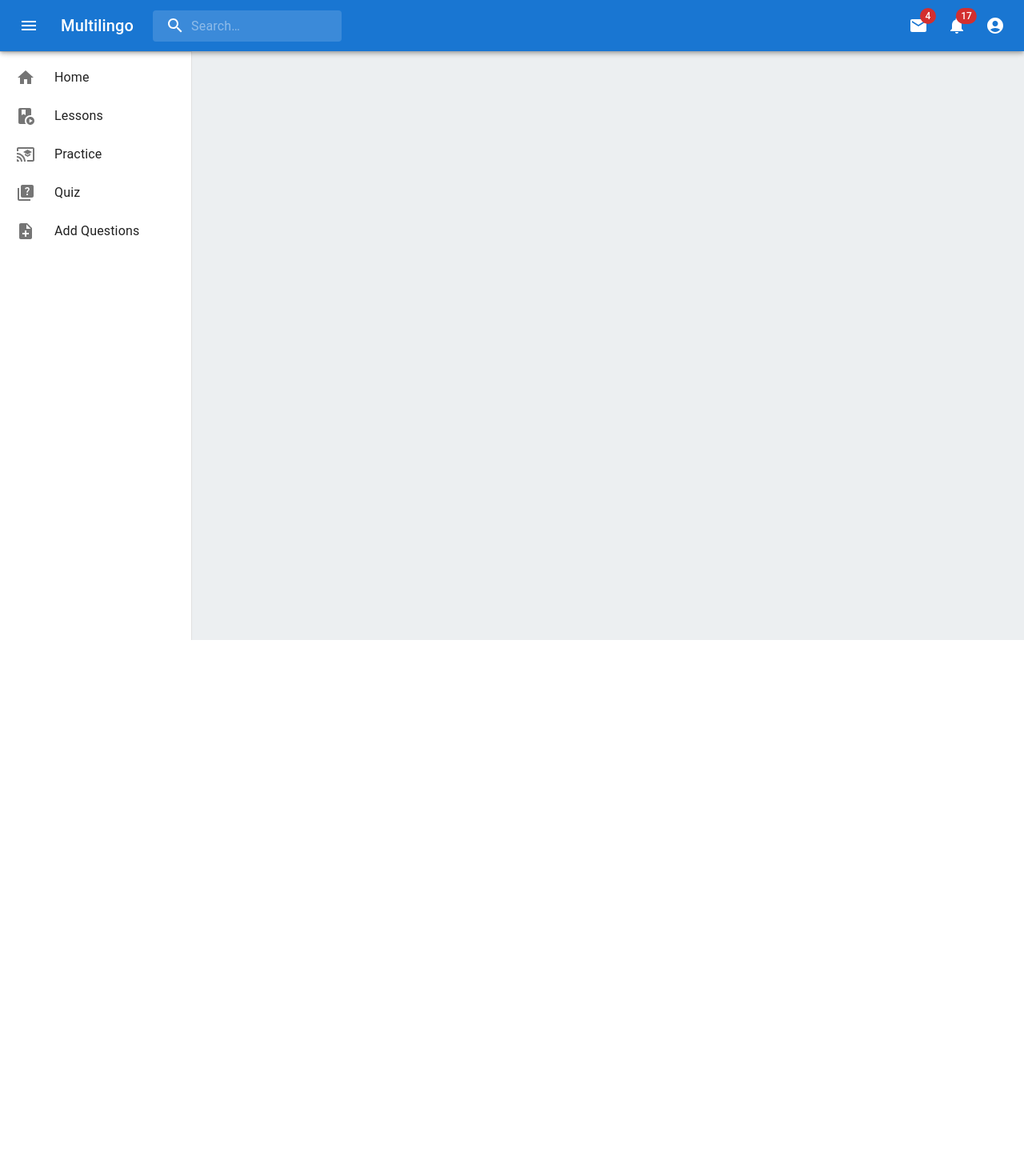
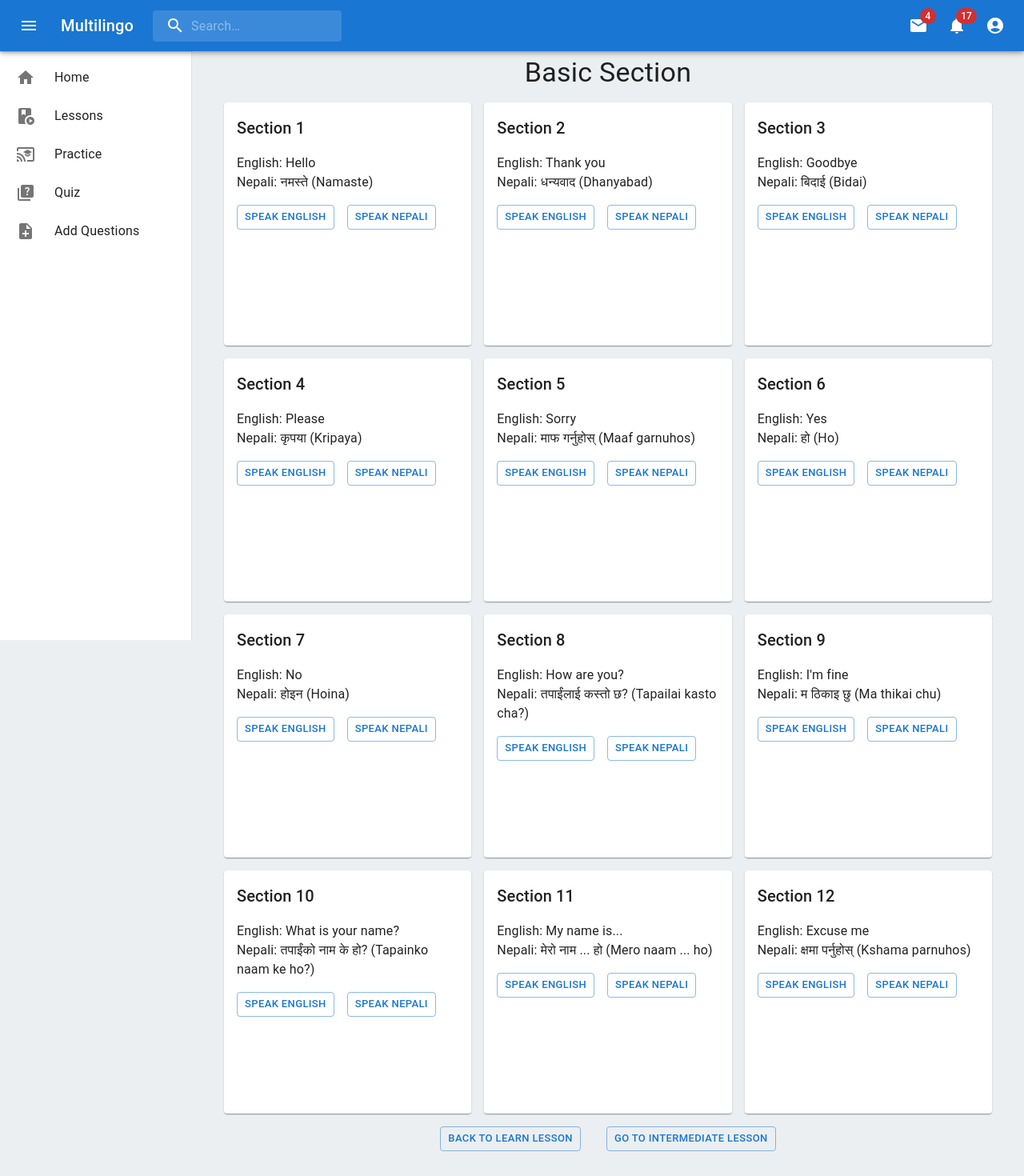
Before and after one commit to sristhilamichhane/multilingo, a React (Vite) app in the folder frontend/: page /basicLesson in a window 1280 px wide. Shown: the top 1470 px of the page at 80% size. Before the commit the page ends 800 px from the top, so only its background shows below. Built offline with nearby package versions, Linux system fonts and the light colour scheme; what react-swipeable-views-utils would draw is missing.

Commit message:
feat: :sparkles: content for basic lesson added

```diff
--- a/frontend/src/components/Lessons/BasicLesson.jsx
+++ b/frontend/src/components/Lessons/BasicLesson.jsx
@@ -1,6 +1,16 @@
-import { Box, Grid, styled } from "@mui/material";
+import {
+  Box,
+  Button,
+  Card,
+  CardContent,
+  Grid,
+  Stack,
+  Typography,
+  styled,
+} from "@mui/material";
 import Navbar from "../Navbar";
 import Sidebar from "../Sidebar";
+import { useNavigate } from "react-router-dom";
 
 const MainContent = styled(Box)(({ theme }) => ({
   flexGrow: 1,
@@ -11,6 +21,77 @@ const MainContent = styled(Box)(({ theme }) => ({
 }));
 
 const BasicLesson = () => {
+  const lessons = [
+    {
+      title: "Section 1",
+      english: "Hello",
+      nepali: "नमस्ते (Namaste)",
+    },
+    {
+      title: "Section 2",
+      english: "Thank you",
+      nepali: "धन्यवाद (Dhanyabad)",
+    },
+    {
+      title: "Section 3",
+      english: "Goodbye",
+      nepali: "बिदाई (Bidai)",
+    },
+    // Add more lessons here
+    {
+      title: "Section 4",
+      english: "Please",
+      nepali: "कृपया (Kripaya)",
+    },
+    {
+      title: "Section 5",
+      english: "Sorry",
+      nepali: "माफ गर्नुहोस् (Maaf garnuhos)",
+    },
+    {
+      title: "Section 6",
+      english: "Yes",
+      nepali: "हो (Ho)",
+    },
+    {
+      title: "Section 7",
+      english: "No",
+      nepali: "होइन (Hoina)",
+    },
+    {
+      title: "Section 8",
+      english: "How are you?",
+      nepali: "तपाईंलाई कस्तो छ? (Tapailai kasto cha?)",
+    },
+    {
+      title: "Section 9",
+      english: "I'm fine",
+      nepali: "म ठिकाइ छु (Ma thikai chu)",
+    },
+    {
+      title: "Section 10",
+      english: "What is your name?",
+      nepali: "तपाईंको नाम के हो? (Tapainko naam ke ho?)",
+    },
+    {
+      title: "Section 11",
+      english: "My name is...",
+      nepali: "मेरो नाम ... हो (Mero naam ... ho)",
+    },
+    {
+      title: "Section 12",
+      english: "Excuse me",
+      nepali: "क्षमा पर्नुहोस् (Kshama parnuhos)",
+    },
+  ];
+
+  const speakText = (text) => {
+    const utterance = new SpeechSynthesisUtterance(text);
+    speechSynthesis.speak(utterance);
+  };
+
+  const navigate = useNavigate();
+
   return (
     <>
       <div className="bgColor">
@@ -19,10 +100,84 @@ const BasicLesson = () => {
         <Box sx={{ display: "flex" }}>
           <Sidebar />
           <MainContent>
-            <Box component="main" sx={{ flexGrow: 1, pt: 10 }}>
+            <Box sx={{ p: 2 }}>
+              <Typography
+                variant="h4"
+                sx={{
+                  mb: 2,
+                  display: "flex",
+                  alignItems: "center",
+                  justifyContent: "center",
+                }}
+              >
+                Basic Section
+              </Typography>
               <Grid container spacing={2}>
-                <Grid item xs={12} md={4}></Grid>
+                {lessons.map((lesson, index) => (
+                  <Grid item xs={12} sm={6} md={4} key={index}>
+                    <Card sx={{ height: "38vh" }}>
+                      <CardContent>
+                        <Typography variant="h6" sx={{ mb: 2 }}>
+                          {lesson.title}
+                        </Typography>
+                        <Typography variant="body1">
+                          English: {lesson.english}
+                          <br />
+                          Nepali: {lesson.nepali}
+                        </Typography>
+                        <Stack direction="row" gap={2}>
+                          <Button
+                            variant="outlined"
+                            size="small"
+                            onClick={() => speakText(lesson.english)}
+                            sx={{ mt: 2 }}
+                          >
+                            Speak English
+                          </Button>
+                          <Button
+                            variant="outlined"
+                            size="small"
+                            onClick={() => speakText(lesson.nepali)}
+                            sx={{ mt: 2 }}
+                          >
+                            Speak Nepali
+                          </Button>
+                        </Stack>
+                      </CardContent>
+                    </Card>
+                  </Grid>
+                ))}
               </Grid>
+              <Stack
+                direction="row"
+                gap={4}
+                sx={{
+                  display: "flex",
+                  alignItems: "center",
+                  justifyContent: "center",
+                }}
+              >
+                <Button
+                  variant="outlined"
+                  size="small"
+                  onClick={() => {
+                    navigate("/learnlesson");
+                  }}
+                  sx={{ mt: 2 }}
+                >
+                  Back to Learn lesson
+                </Button>
+                <Button
+                  variant="outlined"
+                  size="small"
+                  onClick={() => {
+                    navigate("/intermediateLesson");
+                  }}
+                  sx={{ mt: 2 }}
+                >
+                  Go to Intermediate Lesson
+                </Button>
+              </Stack>
             </Box>
           </MainContent>
         </Box>
```
